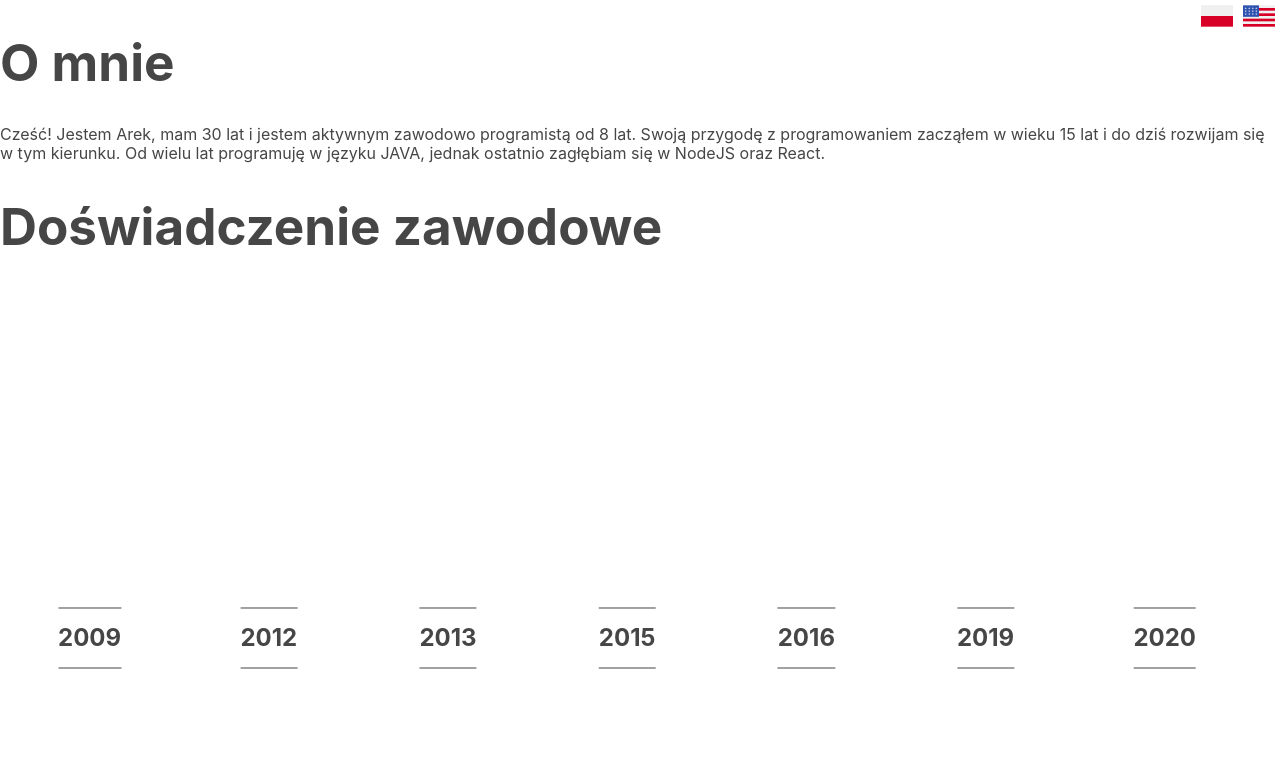
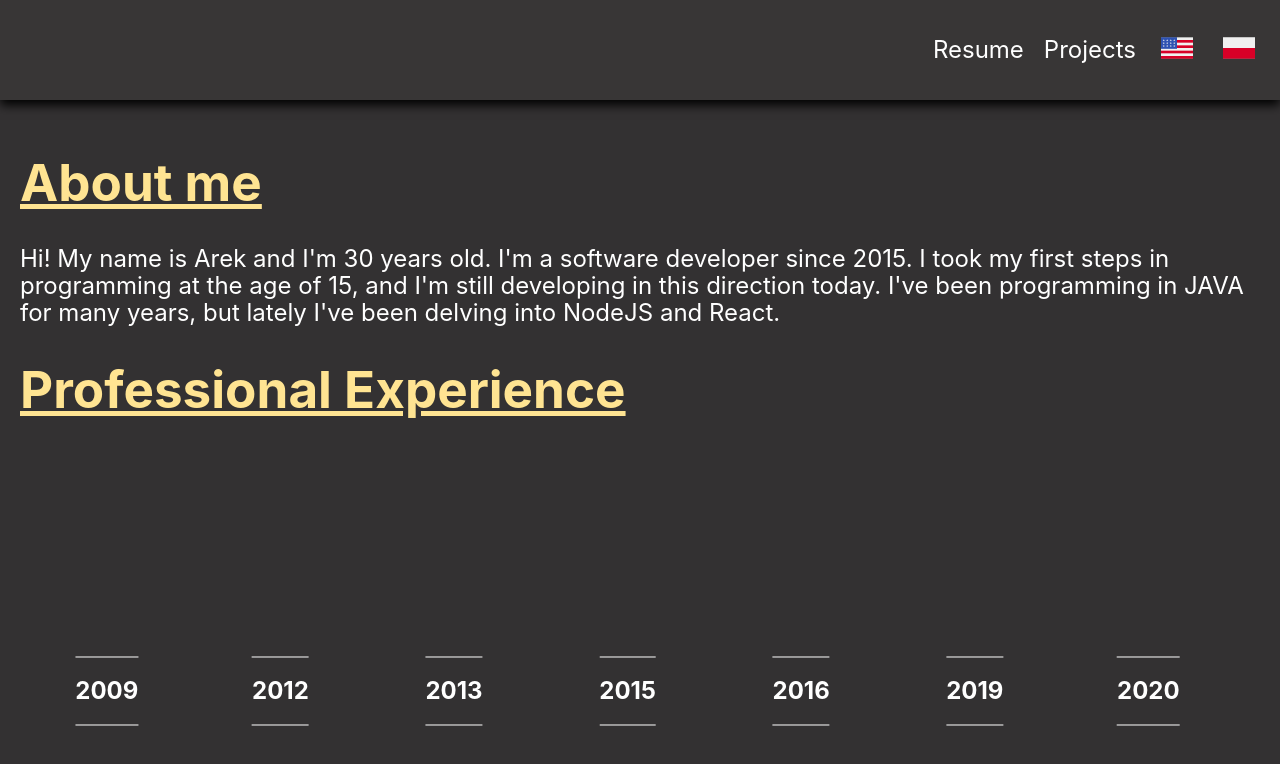
Before and after one commit to suchenia-arkadiusz/cv-online, a React (Vite) app: page / in a window 1280 px wide. Shown: the top 764 px of the page. Built offline with nearby package versions, Linux system fonts and the light colour scheme.

Commit message:
Extracted scss variables, add some styles and header's data

```diff
--- a/src/App.jsx
+++ b/src/App.jsx
@@ -10,16 +10,18 @@ function App() {
   return (
     <>
       <Header />
+      <div className="app-content">
       <h1>
         {data.aboutHeader}
       </h1>
-      <p>{data.about}</p>
+      <p className="app-content-paragraph">{data.about}</p>
       <h1>{data.experienceHeader}</h1>
       <div className="FlexContainer timeline">
       {data.timeline.sort((first, second) => first.year - second.year).map((element, index) => (
         <TimelineCard key={index} data={element}/>
       ))}
       </div>
+      </div>
     </>
   )
 }
--- a/src/App.scss
+++ b/src/App.scss
@@ -1,9 +1,11 @@
+@import "variables";
+
 #root {
   width: 100vw;
   margin: 0 auto;
   padding: 0;
   text-align: left;
-  background-color: white;
+  background-color: $background-color;
 }
 
 .FlexContainer {
@@ -24,7 +26,7 @@
 
 .timeline {
   display: flex;
-  background-color: #fff;
+  background-color: $background-color;
 
   &:hover {
     .tl-item {
@@ -32,3 +34,16 @@
     }
   }
 }
+
+.app-content {
+  padding: 20px;
+}
+
+.app-content-paragraph {
+  font-size: 1.5rem;
+}
+
+h1 {
+  color: $text-color-hover;
+  text-decoration: underline;
+}
--- a/src/components/Header/Header.jsx
+++ b/src/components/Header/Header.jsx
@@ -5,12 +5,13 @@ import {useContext} from "react";
 import {LanguageContext} from "../../contexts/LanguageContext.jsx";
 
 export const Header = () => {
-  const {setLanguage} = useContext(LanguageContext);
+  const {data, setLanguage} = useContext(LanguageContext);
 
   return (
-    <>
+    <div className="header-container">
+      {data.header.map(name => <span className="header-menu-item">{name}</span>)}
       <button className="language-button" onClick={() => setLanguage("en-en")} ><img className="header-language-icon" src={usaFlag} alt="polish-flag"/></button>
       <button className="language-button" onClick={() => setLanguage("pl-pl")} ><img className="header-language-icon" src={plFlag} alt="usa-flag"/></button>
-    </>
+    </div>
   )
 }
--- a/src/components/Header/styles.scss
+++ b/src/components/Header/styles.scss
@@ -1,12 +1,42 @@
+@import "../../variables";
+
+.header-container {
+  background-color: $background-color-light;
+  height: 100px;
+  display: flex;
+  justify-content: end;
+  align-items: center;
+  box-shadow: 0 5px 10px black;
+  gap: 20px;
+  padding: 0 20px;
+}
+
 .language-button {
-  float: right;
   background: none;
   border: none;
   cursor: pointer;
   padding: 0;
   margin: 0 5px;
+  border-bottom: 1px solid $alpha;
+  transition: all 0.75s ease 0s;
+}
+
+.language-button:hover {
+  border-bottom: 1px solid $text-color-hover;
 }
 
 .header-language-icon {
   width: 32px;
 }
+
+.header-menu-item {
+  font-size: 1.5rem;
+  border-bottom: 1px solid $alpha;
+  transition: all 0.75s ease 0s;
+}
+
+.header-menu-item:hover {
+  color: $text-color-hover;
+  border-bottom: 1px solid $text-color-hover;
+  cursor: pointer;
+}
--- a/src/components/TimelineCard/TimelineCard.jsx
+++ b/src/components/TimelineCard/TimelineCard.jsx
@@ -9,7 +9,8 @@ function TimelineCard({data}) {
         </h2>
       </div>
       <div className="timeline-card-content">
-        <h3>{data.company}</h3>
+        <h3 className="timeline-card-header">{data.company}</h3>
+        <h4>{data.startedAt} - {data.finishedAt}</h4>
         <p>{data.position}</p>
         <p>{data.description}</p>
       </div>
--- a/src/components/TimelineCard/styles.scss
+++ b/src/components/TimelineCard/styles.scss
@@ -1,10 +1,12 @@
+@import "../../variables";
+
 .timeline-card-container {
   transform: translate3d(0, 0, 0);
   position: relative;
   width: 14%;
-  height: calc(100vh - 100px);
+  height: calc(100vh - 500px);
   min-height: 60vh;
-  color: #464646;
+  color: $text-color;
   overflow: hidden;
   transition: width 0.5s ease;
 
@@ -17,13 +19,13 @@
   }
 
   &:after {
-    background: #fff;
+    background: $background-color;
     opacity: 1;
     transition: opacity 0.5s ease;
   }
 
   &:before {
-    background: linear-gradient(to bottom, rgba(225, 117, 118, 0) 0%, rgb(225, 117, 118) 75%);
+    background: linear-gradient(to bottom, $background-color-light 0%, $background-color-no-alpha 75%);
     z-index: 1;
     opacity: 0;
     transform: translate3d(0, 0, 0) translateY(50%);
@@ -51,6 +53,9 @@
 
     .timeline-card-date {
       filter: grayscale(0);
+      color: $text-color-hover;
+      border-top: 1px solid $text-color-hover;
+      border-bottom: 1px solid $text-color-hover;
     }
   }
 }
@@ -79,8 +84,9 @@
   left: 50%;
   transform: translateX(-50%) translateY(-50%);
   z-index: 1;
-  border-top: 1px solid #464646;
-  border-bottom: 1px solid #464646;
+  border-top: 1px solid $text-color;
+  border-bottom: 1px solid $text-color;
+  transition: all 0.75s ease 0s;
 
   p {
     font-family: 'Pathway Gothic One',Helvetica Neue,Helvetica,Arial,sans-serif;
@@ -99,3 +105,7 @@
   transition: filter 0.5s ease;
   filter: grayscale(100%);
 }
+
+.timeline-card-header {
+  color: $text-color-hover;
+}
--- a/src/contexts/LanguageContext.jsx
+++ b/src/contexts/LanguageContext.jsx
@@ -5,7 +5,7 @@ import {enEn} from "../data/en-en.js";
 export const LanguageContext = createContext()
 
 export const LanguageController = ({children}) => {
-  const [data, setData] = useState(plPl)
+  const [data, setData] = useState(enEn)
 
   const localizedData = [
     {
--- a/src/data/en-en.js
+++ b/src/data/en-en.js
@@ -2,7 +2,7 @@ import {getAge} from "../common/helpers.js";
 
 export const enEn = {
   aboutHeader: "About me",
-  experienceHeader: "Experience",
+  experienceHeader: "Professional Experience",
   about: `Hi! My name is Arek and I'm ${getAge()} years old. I'm a software developer since 2015. I took my first steps in programming at the age of 15, and I'm still developing in this direction today. I've been programming in JAVA for many years, but lately I've been delving into NodeJS and React.`,
   timeline: [
     {
@@ -67,5 +67,8 @@ export const enEn = {
       position: "Student",
       description: "Computer Science"
     }
+  ],
+  header: [
+    "Resume", "Projects"
   ]
 }
--- a/src/data/pl-pl.js
+++ b/src/data/pl-pl.js
@@ -67,5 +67,8 @@ export const plPl = {
       position: "Uczeń",
       description: "Kierunek Informatyka"
     }
+  ],
+  header: [
+    "CV", "Projekty"
   ]
 }
--- a/src/index.css
+++ b/src/index.scss
@@ -1,17 +1,23 @@
+@import "variables";
+
 :root {
   font-family: Inter, Avenir, Helvetica, Arial, sans-serif;
+  line-height: 1.7em;
+  font-weight: 400;
+}
+
+html {
   font-size: 16px;
-  line-height: 1.2em;
-  font-weight: 400;
 }
 
 body {
   margin: 0;
+  padding: 0;
   display: flex;
   min-width: 320px;
   min-height: 100vh;
-  background-color: #242424;
-  color: #464646;
+  background-color: $background-color;
+  color: $text-color;
 }
 
 h1 {
--- a/src/main.jsx
+++ b/src/main.jsx
@@ -1,7 +1,7 @@
 import React from 'react'
 import ReactDOM from 'react-dom/client'
 import App from './App'
-import './index.css'
+import './index.scss'
 import {LanguageController} from "./contexts/LanguageContext.jsx";
 
 ReactDOM.createRoot(document.getElementById('root')).render(
--- /dev/null
+++ b/src/variables.scss
@@ -0,0 +1,8 @@
+$background-color: #333132;
+$background-color-light: #383636;
+$background-color-no-alpha: #33313200;
+
+$text-color: #fff;
+$text-color-hover: #ffe492;
+
+$alpha: #00000000;
```
Also changed, not shown: 2 other files (tests, documents, lock files or other folders).
